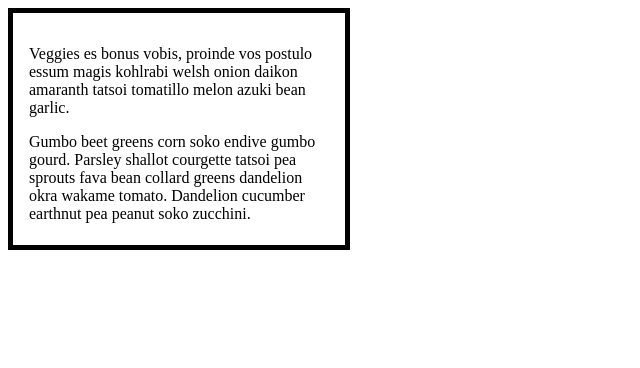
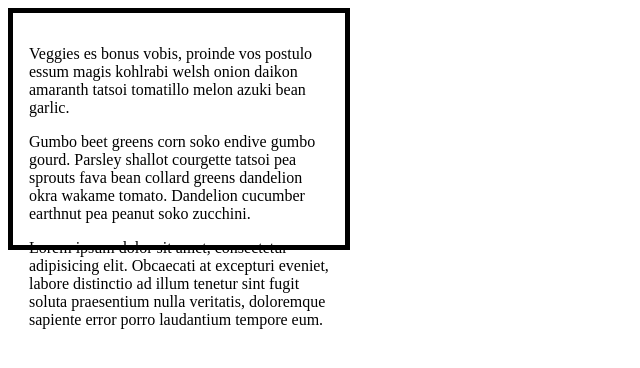
Before and after one commit to Gitthuma/overflow-task-one, a plain HTML site: page index.html in a window 1280 px wide. Shown: the whole page, without its empty margins (0-640 px from the left). Drawn offline with Linux system fonts and the light colour scheme.

Commit message:
Added a paragraph to index.html to show overflow

```diff
--- a/index.html
+++ b/index.html
@@ -12,6 +12,8 @@
         <p>Veggies es bonus vobis, proinde vos postulo essum magis kohlrabi welsh onion daikon amaranth tatsoi tomatillo melon azuki bean garlic.</p>
 
         <p>Gumbo beet greens corn soko endive gumbo gourd. Parsley shallot courgette tatsoi pea sprouts fava bean collard greens dandelion okra wakame tomato. Dandelion cucumber earthnut pea peanut soko zucchini.</p>
+
+        <p>Lorem ipsum dolor sit amet, consectetur adipisicing elit. Obcaecati at excepturi eveniet, labore distinctio ad illum tenetur sint fugit soluta praesentium nulla veritatis, doloremque sapiente error porro laudantium tempore eum.</p>
     </div>
 </body>
 </html>
```
